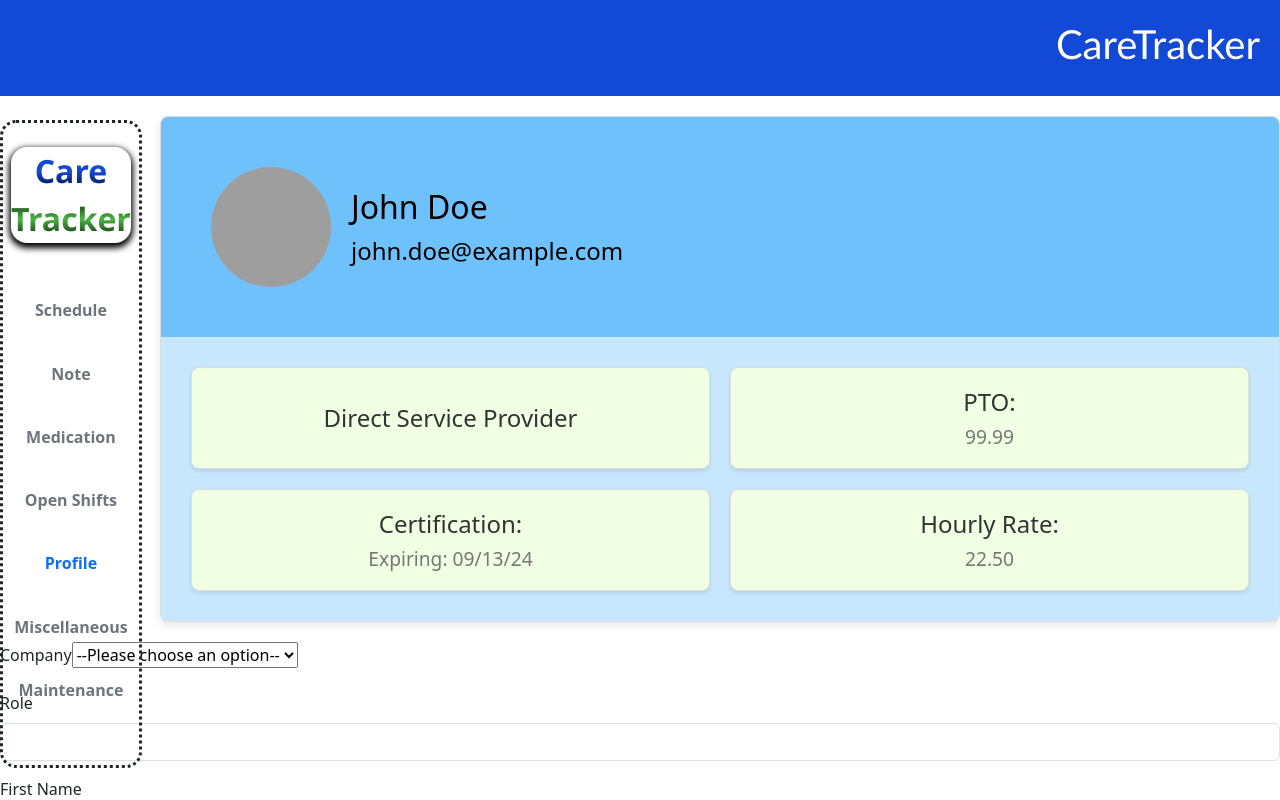
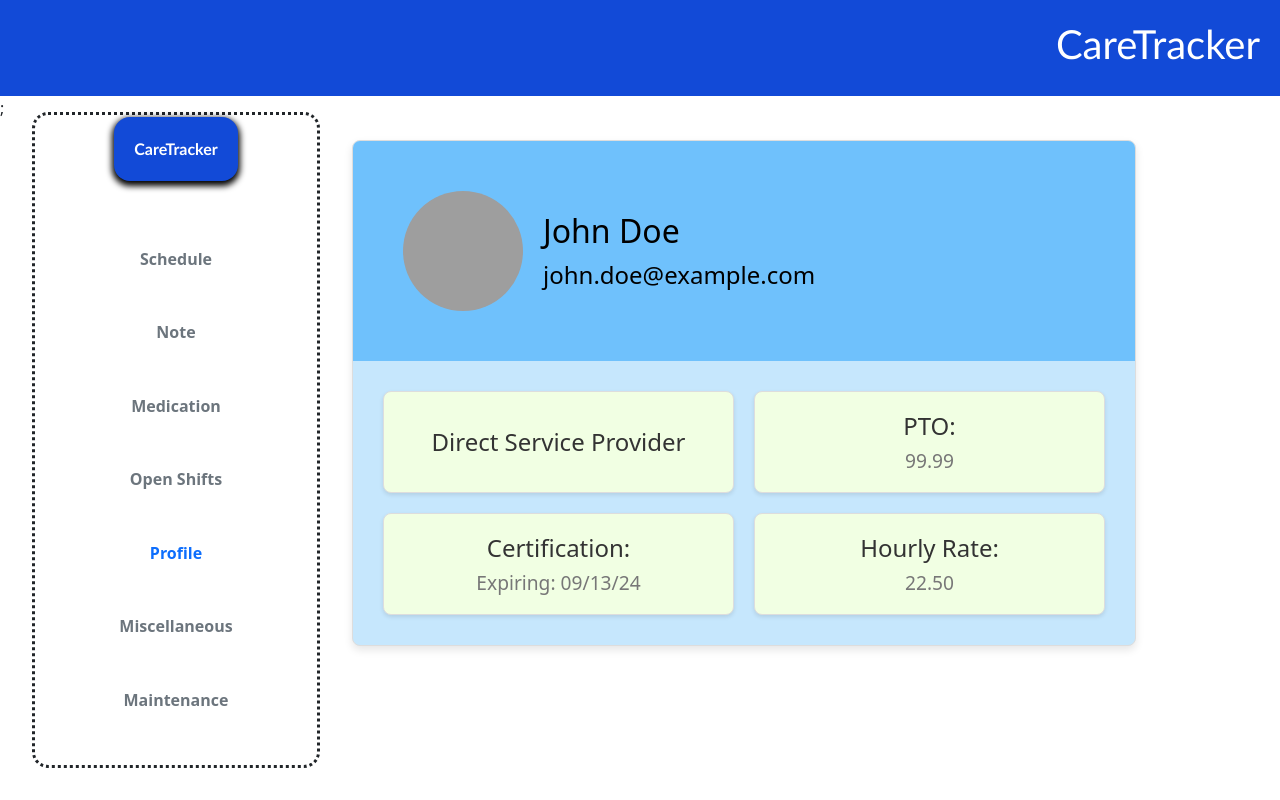
Before and after one commit to mposnikmle/CareTracker-FrontEnd, a React (Create React App) app in the folder caretracker/: page /profile in a window 1280 px wide. Shown: the top 800 px of the page. Built offline with nearby package versions, Linux system fonts and the light colour scheme; grey boxes are pictures that could not be loaded.

Commit message:
added nav functionality

```diff
--- a/caretracker/src/App.css
+++ b/caretracker/src/App.css
@@ -35,34 +35,23 @@ body {
   justify-content: space-between;
   flex-direction: column;
   align-items: center;
-  position: fixed;
+  position: absolute;
   padding: 2px 8px 4px;
-  max-width: 5x1;
+  width: 18rem;
+  margin-top: 7rem;
+  margin-bottom: 2rem;
   margin-left: 2rem;
-
-  /* adjusted my bar to header from 2rem */
-  margin-top: 7.5rem;
-  margin-bottom: 2rem;
-  /* margin-right: auto; */
   top: 0;
   left: 0;
   bottom: 0;
 }
 
 .logo {
-  font-size: 2rem;
-  background: linear-gradient(
-    to bottom,
-    #124ad7,
-    #124ad7,
-    black,
-    #4bb543,
-    black
-  );
-  background-clip: text;
-  color: transparent;
-  font-family: "Segoe UI", Tahoma, Geneva, Verdana, sans-serif;
-  font-weight: 800;
+  background-color: #124ad7; /* Keep the background color */
+  color: white;
+  padding: 20px;
+  font-family: "Gill Sans", "Gill Sans MT", Calibri, "Trebuchet MS", sans-serif;
+  font-weight: 900;
   box-shadow: 0 3px 6px 2px black;
   text-align: center;
   border-radius: 1rem;
@@ -82,3 +71,31 @@ a:active {
 .bold {
   font-weight: bold;
 }
+
+.helloUser,
+.loginUser {
+  text-align: center;
+}
+
+#nurseBackground {
+  width: 60vw;
+  height: 80vh;
+  margin-left: 12vw;
+}
+
+.homeIntro {
+  border: solid black 0.15rem;
+  width: 60vw;
+  margin-left: 12vw;
+  /* margin-right: 12vw; */
+}
+
+/* attempting to set the page to a fixed state */
+#wrapper {
+  width: 59rem;
+  margin-left: 12rem;
+}
+
+.incorrectPage {
+  margin-left: 25rem;
+}
--- a/caretracker/src/App.js
+++ b/caretracker/src/App.js
@@ -4,11 +4,7 @@ import "bootstrap/dist/css/bootstrap.min.css";
 import { Route, BrowserRouter as Router, Routes } from "react-router-dom";
 import Header from "./components/header-section/Header";
 import Auth from "./components/authorization-section/Auth";
-// import Login from "./components/authorization-section/Login";
-// import Signup from "./components/authorization-section/Signup";
 import Navbar from "./components/Navbar";
-// import AdvancedCalendar from "./components/schedule-section/AdvancedCalendar/AdvancedCalendar";
-// import StaffProfile from "./components/staff-profile-section/StaffProfile";
 
 import {
   Home,
@@ -18,15 +14,19 @@ import {
   OpenShifts,
   Miscellaneous,
   StaffProfile,
-  Maintenance
+  Maintenance,
+  IncorrectPage
 } from "./components/pages/routeIndex";
+import UserProps from "./components/UserProps";
 
 function App() {
   const [token, setToken] = useState("");
 
   function updateToken(newToken) {
+    if (newToken) {
       setToken(newToken);
       localStorage.setItem("token", newToken);
+    }
   }
 
   useEffect(() => {
@@ -37,31 +37,55 @@ function App() {
   }, []);
 
   return (
+    <div>
+      <Header />;
+      <div id="wrapper">
         <main className="main">
-      <Header />
+          <UserProps>
+            {({ user, updateUser }) => (
+              <>
                 <Router>
                   <Navbar />
                   <Routes>
-          <Route path="/auth" element={<Auth updateToken={updateToken} />} />
-          <Route path="/" element={<Home token={updateToken} />} />
-          <Route path="/schedule" element={<AdvancedCalendar />} />
+                    <Route
+                      path="/auth"
+                      element={<Auth updateToken={updateToken} />}
+                    />
+                    <Route
+                      path="/"
+                      element={
+                        <Home
+                          user={user}
+                          updateUser={updateUser}
+                          token={updateToken}
+                        />
+                      }
+                    />
+                    <Route
+                      path="/schedule"
+                      element={<AdvancedCalendar token={token} />}
+                    />
                     <Route path="/note" element={<Note />} />
                     <Route path="/medication" element={<Medication />} />
                     <Route path="/openshifts" element={<OpenShifts />} />
                     <Route path="/profile" element={<StaffProfile />} />
                     <Route path="/miscellaneous" element={<Miscellaneous />} />
                     <Route path="/maintenance" element={<Maintenance />} />
+                    <Route path="*" element={<IncorrectPage />} />
                   </Routes>
-
-
-        {token ? <Home token={token} /> : <Auth updateToken={updateToken} />}
-
                 </Router>
+                {/* THIS IS COMMENTED OUT BECAUSE IT IS CREATING DUPLICATES. WE NEED A SOLUTION */}
+                {/* {token ? (
+              <Home token={token} user={user} updateUser={updateUser} />
+            ) : (
+              <Auth updateToken={updateToken} />
+            )} */}
+              </>
+            )}
+          </UserProps>
         </main>
+      </div>
+    </div>
   );
 }
-
-// <!-- Schedule (Main), Notes,
-// Open shifts, Profile, Miscellaneous, Maintenance -->
-
 export default App;
--- a/caretracker/src/components/Navbar.jsx
+++ b/caretracker/src/components/Navbar.jsx
@@ -9,16 +9,11 @@ function Navbar() {
   )
     return null;
   return (
-    <header
-      className="navBar sm:px-16 px-8 py-4 max-w-5xl
-    mx-auto"
-    >
+    <header className="navBar">
       {/* Trying to style a home button that looks as though it floats
         the initials CT represent Care Tracker */}
       <NavLink to="/">
-        <p className="logo">
-          Care <br></br>Tracker
-        </p>
+        <p className="logo">CareTracker</p>
       </NavLink>
 
       {/* Building out the Nav Bar "About" Section */}
--- /dev/null
+++ b/caretracker/src/components/UserProps.jsx
@@ -0,0 +1,16 @@
+import React, { useState } from "react";
+
+const UserProps = ({ children }) => {
+  // Step 1: Initialize user state with useState
+  const [user, setUser] = useState(null);
+
+  // Step 2: Define function to update user state
+  const updateUser = (newUser) => {
+    setUser(newUser);
+  };
+
+  // Step 3: Pass down user state and update function as props using children
+  return <div>{children({ user, updateUser })}</div>;
+};
+
+export default UserProps;
--- a/caretracker/src/components/header-section/Header.css
+++ b/caretracker/src/components/header-section/Header.css
@@ -5,7 +5,6 @@
   background-color: #124ad7; /* Keep the background color */
   color: white;
   padding: 20px;
-  text-align: left; /* Align the text to the left */
   font-family: "Gill Sans", "Gill Sans MT", Calibri, "Trebuchet MS", sans-serif;
   font-weight: bold;
   width: 100vw;
--- a/caretracker/src/components/pages/Home.jsx
+++ b/caretracker/src/components/pages/Home.jsx
@@ -1,11 +1,41 @@
-function Home(props) {
+import React from "react";
+
+const Home = ({ user }) => {
   return (
     <>
-      <section>
-        <h1 className="greeting"></h1>
-      </section>
+      <div>
+        <h1 className="greeting">Welcome To Your Homepage!</h1>
+      </div>
+      {user ? (
+        <p className="helloUser">
+          Hello, {user.firstName}! Your role is {user.role}
+        </p>
+      ) : (
+        <p className="loginUser">please log-in to view this content.</p>
+      )}
+      <img
+        id="nurseBackground"
+        src="https://media.istockphoto.com/id/1461280039/photo/smiling-young-asian-woman-nurse-wearing-blue-uniform-with-stethoscope-holding-hands-in.jpg?s=1024x1024&w=is&k=20&c=1uy0RBN0tJWZ8PCliImnfC-piQgkw10-occKG1HHKPU="
+        alt="nurse"
+      ></img>
+      {/* Make image adjustable or remove */}
+      <p className="homeIntro">
+        Welcome to Care Tracker, where every program is a home, and every home
+        is a haven of care. Our commitment is to provide unparalleled support
+        and a nurturing environment for residents and their dedicated staff.
+        Discover the heart of care at Care Tracker, where most programs boast a
+        vibrant balance of 2 residents and 2 dedicated staff members – a DSP and
+        a House Manager. Our focus is on fostering close-knit, supportive
+        communities where everyone is family. In our commitment to
+        individualized care, we recognize that some residents have unique needs
+        that demand additional support. That's why, at Care Tracker, we have the
+        flexibility to assign up to 4 staff members for those requiring
+        heightened assistance. Conversely, for those who thrive in more intimate
+        settings, we offer residences with just one resident/client, ensuring a
+        personalized and attentive environment.
+      </p>
     </>
   );
-}
+};
 
 export default Home;
--- /dev/null
+++ b/caretracker/src/components/pages/IncorrectPage.jsx
@@ -0,0 +1,12 @@
+function IncorrectPage(props) {
+  return (
+    <>
+      <div className="incorrectPage">
+        <h2>404 Not Found</h2>
+        <p>Oops! The page you're looking for doesn't exist.</p>
+      </div>
+    </>
+  );
+}
+
+export default IncorrectPage;
--- a/caretracker/src/components/pages/routeIndex.js
+++ b/caretracker/src/components/pages/routeIndex.js
@@ -7,6 +7,7 @@ import OpenShifts from "./OpenShifts";
 import StaffProfile from "../staff-profile-section/StaffProfile";
 import AdvancedCalendar from "../../components/schedule-section/AdvancedCalendar/AdvancedCalendar";
 import Auth from "../authorization-section/Auth";
+import IncorrectPage from "./IncorrectPage";
 
 export {
   Home,
@@ -17,5 +18,6 @@ export {
   OpenShifts,
   StaffProfile,
   AdvancedCalendar,
-  Auth
+  Auth,
+  IncorrectPage
 };
```
Also changed, not shown: caretracker/src/components/SomeComponent.jsx (added, +19 -0 lines), caretracker/src/components/data/mock-users-data.js (+21 -17 lines), caretracker/src/components/staff-profile-section/StaffProfile.jsx (+7 -11 lines). Lines whose indentation alone changed are shown as unchanged.
